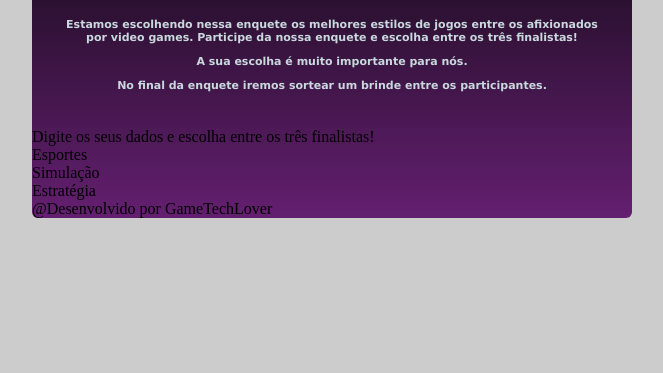
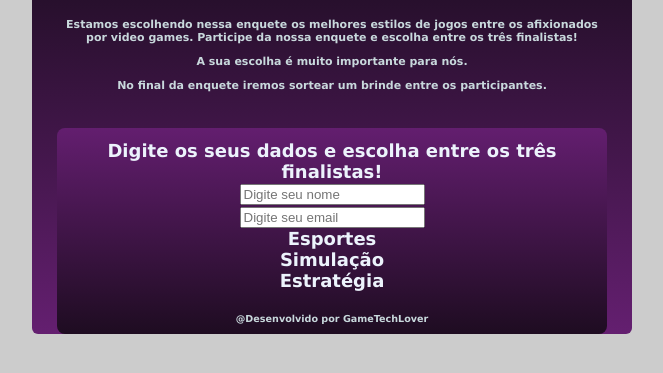
Before and after one commit to MateusL21/Projeto-2-Modulo-1, a plain HTML site: page index.html in a window 1280 px wide. Shown: the part 61-434 px from the top of the page, without its empty margins (308-971 px from the left). Drawn offline with Linux system fonts and the light colour scheme.

Commit message:
closes #4 - implementando os inputs

```diff
--- a/index.html
+++ b/index.html
@@ -39,6 +39,37 @@
             text-align: center;
             margin-bottom: 15px;
         }
+
+        .container2{
+            background-image: linear-gradient(
+                #631E6F,
+                #1E0C21
+            );
+            margin: auto;
+            width: 550px;
+            border-radius: 8px;
+        }
+
+        .tittle-container{
+            text-align: center;
+            font-weight: 800;
+            padding: 12px 12px;
+            font-size: 18px;
+            color: #ECF3FC;
+            font-family: 'Lucida Sans', 'Lucida Sans Regular', 'Lucida Grande', 'Lucida Sans Unicode', Geneva, Verdana, sans-serif;
+
+        }
+
+        .creditos{
+            font-family: 'Lucida Sans', 'Lucida Sans Regular', 'Lucida Grande', 'Lucida Sans Unicode', Geneva, Verdana, sans-serif;
+            font-weight: 600;
+            text-align: center;
+            font-size: 0.6rem;
+            color: #C8D8DC;
+            padding: 10px 10px;
+
+        }
+
     </style>
 </head>
 <body>
@@ -62,10 +93,13 @@
                 </div>
             </div>
         </div>
-        <div>
-            <div>
+        <div class="container2">
+            <div class="tittle-container">
                 <div>
                     Digite os seus dados e escolha entre os três finalistas!
+                </div>
+                <div>
+                    <input type="text" placeholder="Digite seu nome"><br><input type="text" placeholder="Digite seu email">
                 </div>
                 <div>
                     <div>
@@ -81,10 +115,11 @@
                     </div>
                 </div>
             </div>
+            <div class="creditos">
+                @Desenvolvido por GameTechLover
+            </div>
         </div>
-        <div>
-            @Desenvolvido por GameTechLover
-        </div>
+
     </div>
 
 </body>
```
